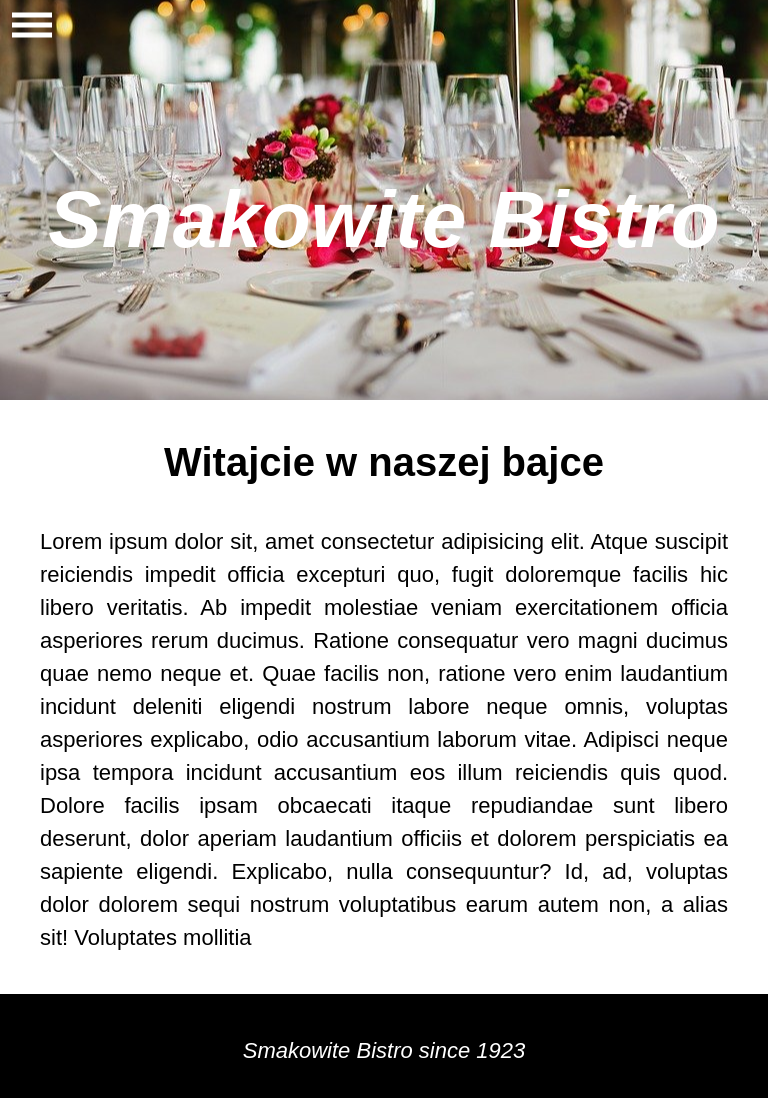
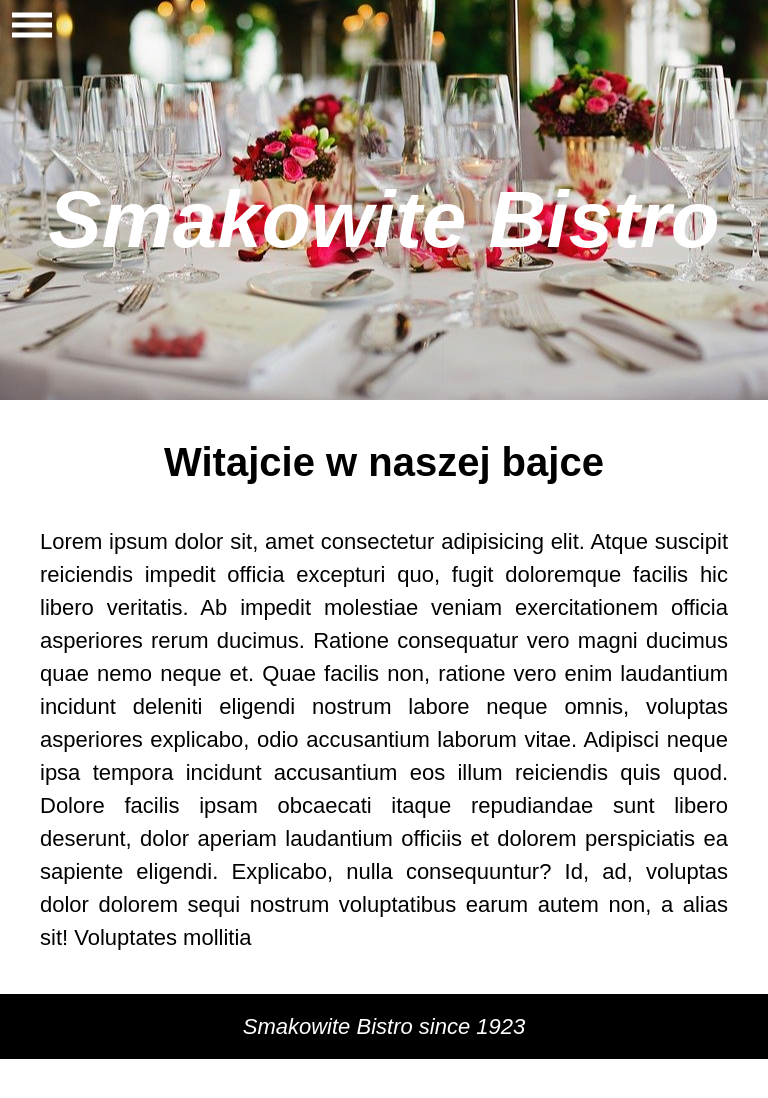
Before and after one commit to wasiak93/restaurant-spa, a React (Create React App) app: page / in a window 768 px wide. Shown: the top 1098 px of the page. After the commit the page ends 1059 px from the top, so only its background shows below. Built offline with nearby package versions, Linux system fonts and the light colour scheme.

Commit message:
@media for footer.css

```diff
--- a/src/styles/Footer.css
+++ b/src/styles/Footer.css
@@ -1,6 +1,18 @@
 footer p {
-  font-size: 22px;
   text-align: center;
   color: white;
   font-style: italic;
+  padding: 12px 0px;
 }
+
+@media (min-width: 768px) and (max-width: 1023px) {
+  footer p {
+    padding: 16px
+  }
+}
+
+@media (min-width: 1824px) {
+  footer p {
+    padding: 20px
+  }
+}
```
